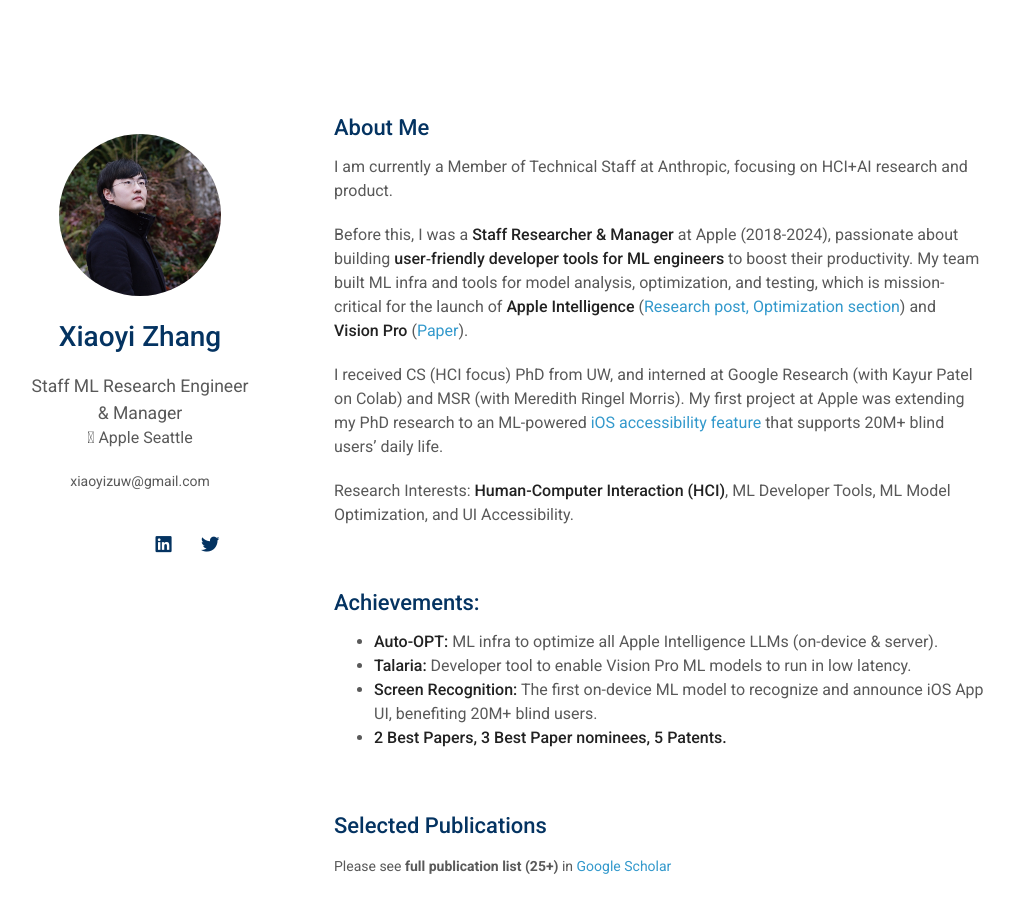
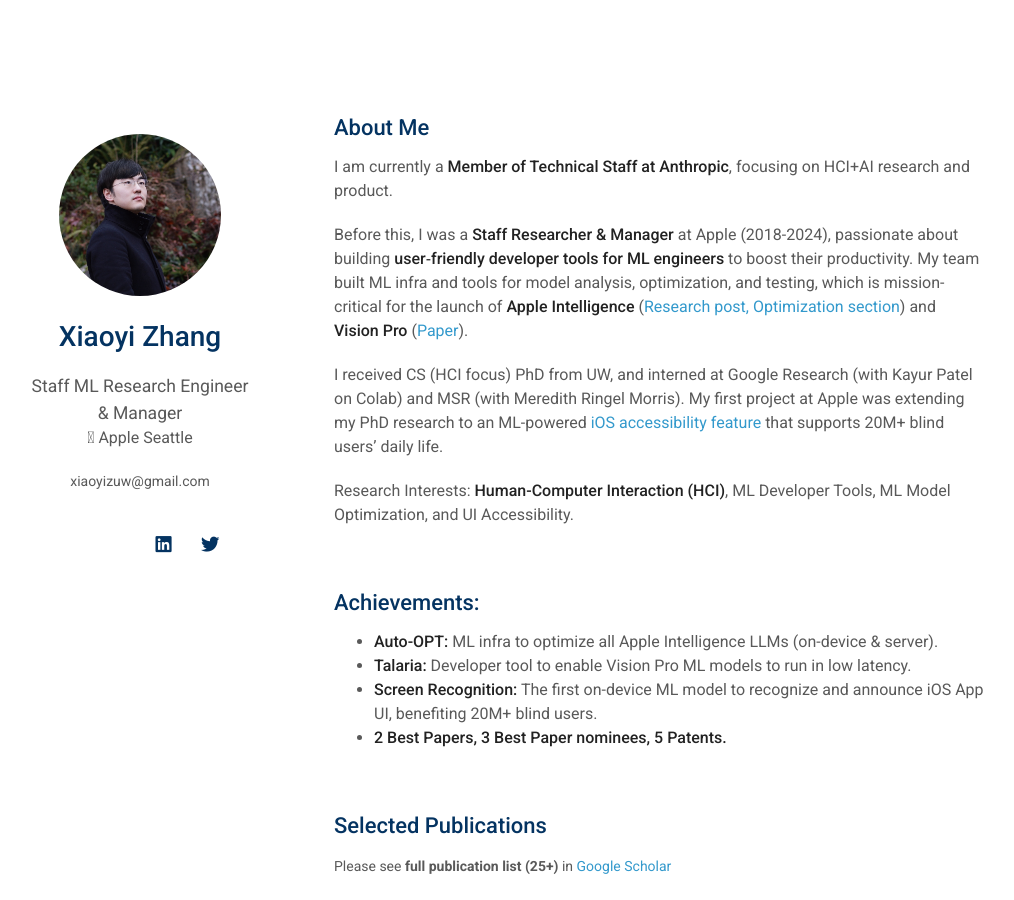
Before and after one commit to xiaoyizuw/personal-site, a Jekyll site: the page built from index.md, in a window 1280 px wide and 900 px high. Shown: the whole window, without its empty margins (136-1150 px from the left). Built offline with Jekyll 4.4.1, drawn with Linux system fonts in a browser that asks for light colours; nearby versions of some CDN libraries; a style sheet for code colours, icons or effects is not loaded; our own code applies the rules of GitHub Pages for plain Markdown files.

```diff
--- a/index.md
+++ b/index.md
@@ -4,7 +4,7 @@ layout: homepage
 
 ## About Me
 
-I am currently a Member of Technical Staff at Anthropic, focusing on HCI+AI research and product.
+I am currently a **Member of Technical Staff at Anthropic**, focusing on HCI+AI research and product.
 
 Before this, I was a **Staff Researcher & Manager** at Apple (2018-2024), passionate about building **user‐friendly developer tools for ML engineers** to boost their productivity. My team built ML infra and tools for model analysis, optimization, and testing, which is mission-critical for the launch of **Apple Intelligence** ([Research post, Optimization section](https://machinelearning.apple.com/research/introducing-apple-foundation-models)) and **Vision Pro** ([Paper](https://machinelearning.apple.com/research/talaria)).
 
```
